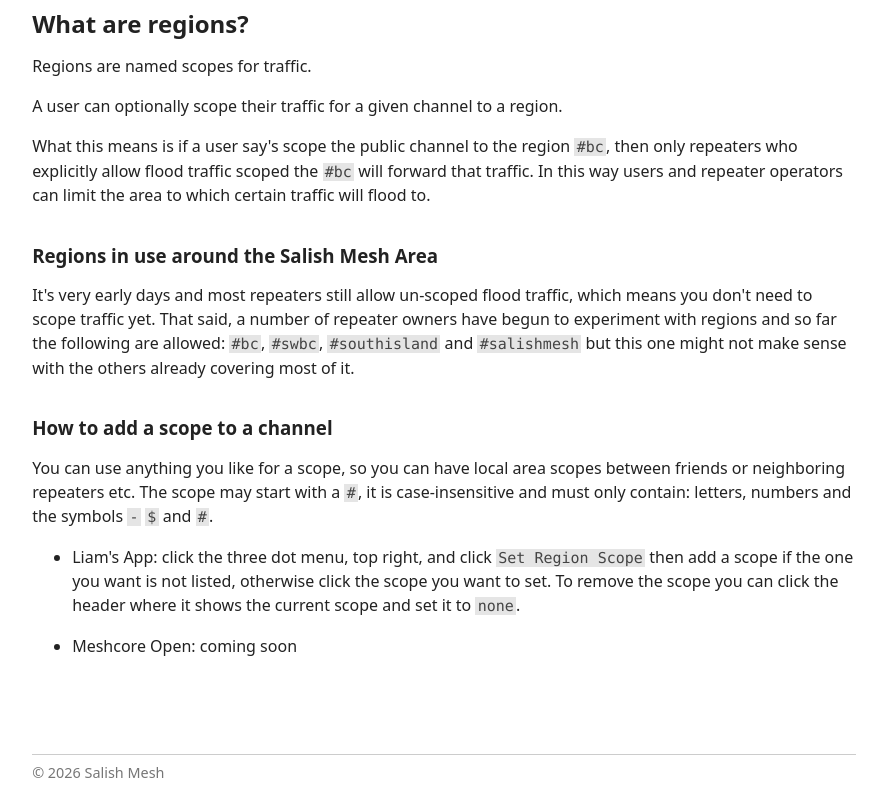
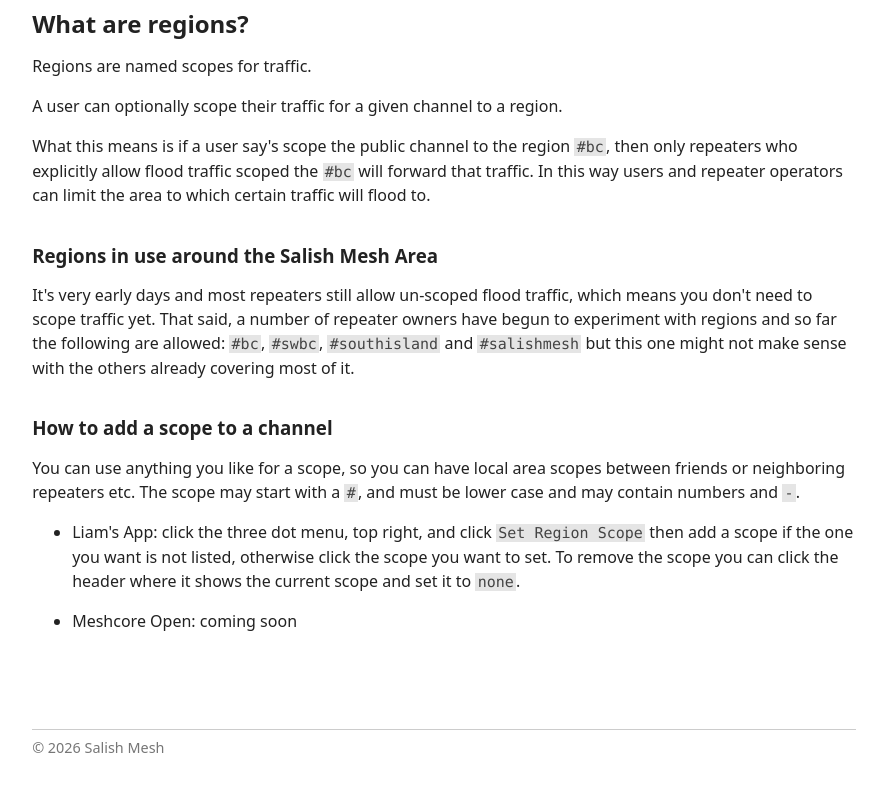
Before and after one commit to 446564/salishmesh.net, an Eleventy site: page src/pages/how-to/local-channels.md in a window 1280 px wide. Shown: the part 1216-2016 px from the top of the page, without its empty margins (196-1083 px from the left). After the commit the page ends 1991 px from the top, so only its background shows below. Built offline with nearby package versions, Linux system fonts and the light colour scheme; Eleventy itself is replaced by a stand-in of ours; files that its build step writes are made by us from their sources.

Commit message:
update region name characters
the firmware allows $ and # but liam's app restricts it further so going with that

```diff
--- a/src/pages/how-to/local-channels.md
+++ b/src/pages/how-to/local-channels.md
@@ -62,9 +62,8 @@ not make sense with the others already covering most of it.
 ### How to add a scope to a channel
 
 You can use anything you like for a scope, so you can have local area scopes
-between friends or neighboring repeaters etc. The scope may start with a `#`, it
-is case-insensitive and must only contain: letters, numbers and the symbols `-`
-`$` and `#`.
+between friends or neighboring repeaters etc. The scope may start with a `#`,
+and must be lower case and may contain numbers and `-`.
 
 - Liam's App: click the three dot menu, top right, and click `Set Region Scope`
  then add a scope if the one you want is not listed, otherwise click the scope
```
